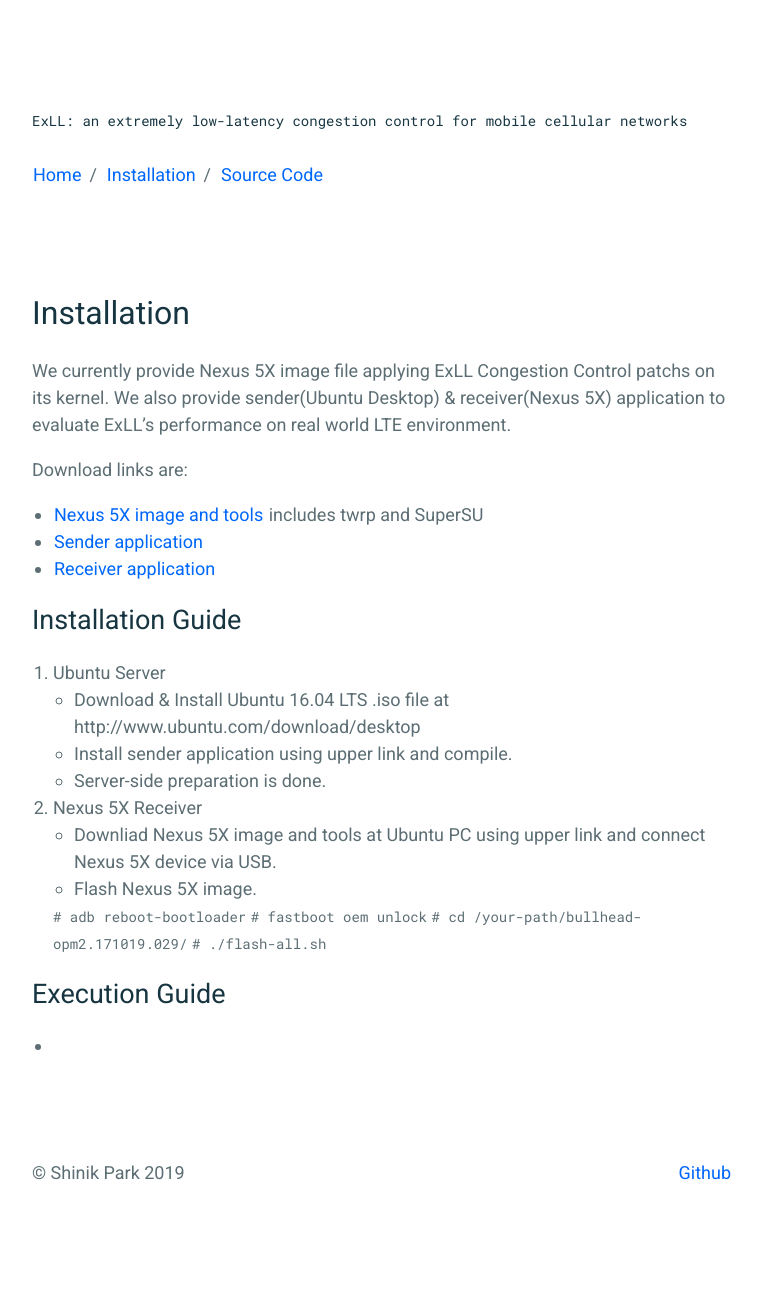
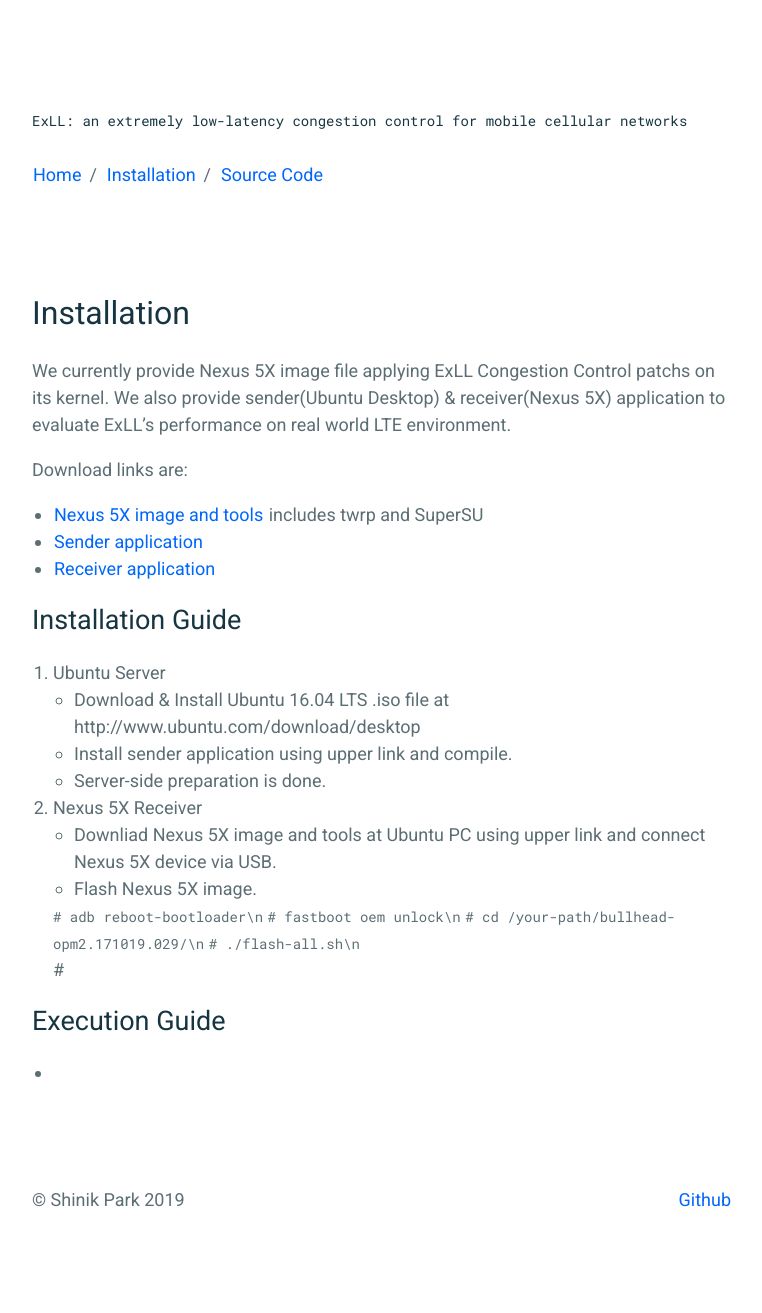
Before and after one commit to msnl/exll, a Jekyll site: the page built from _pages/Installation.md, in a window 1280 px wide. Shown: the whole page, without its empty margins (258-1020 px from the left). Built offline with Jekyll 4.4.1, drawn with Linux system fonts in a browser that asks for light colours; before the commit the page ends 1286 px from its top, so only the background shows below that.

```diff
--- a/_pages/Installation.md
+++ b/_pages/Installation.md
@@ -23,10 +23,12 @@ Download links are:
   - Downliad Nexus 5X image and tools at Ubuntu PC using upper link and connect Nexus 5X device via USB.
   - Flash Nexus 5X image.
 
-    `# adb reboot-bootloader`
-    `# fastboot oem unlock`
-    `# cd /your-path/bullhead-opm2.171019.029/`
-    `# ./flash-all.sh`
+    `# adb reboot-bootloader\n`
+    `# fastboot oem unlock\n`
+    `# cd /your-path/bullhead-opm2.171019.029/\n`
+    `# ./flash-all.sh\n`
+
+    \#
 
 # Execution Guide
 -
```
